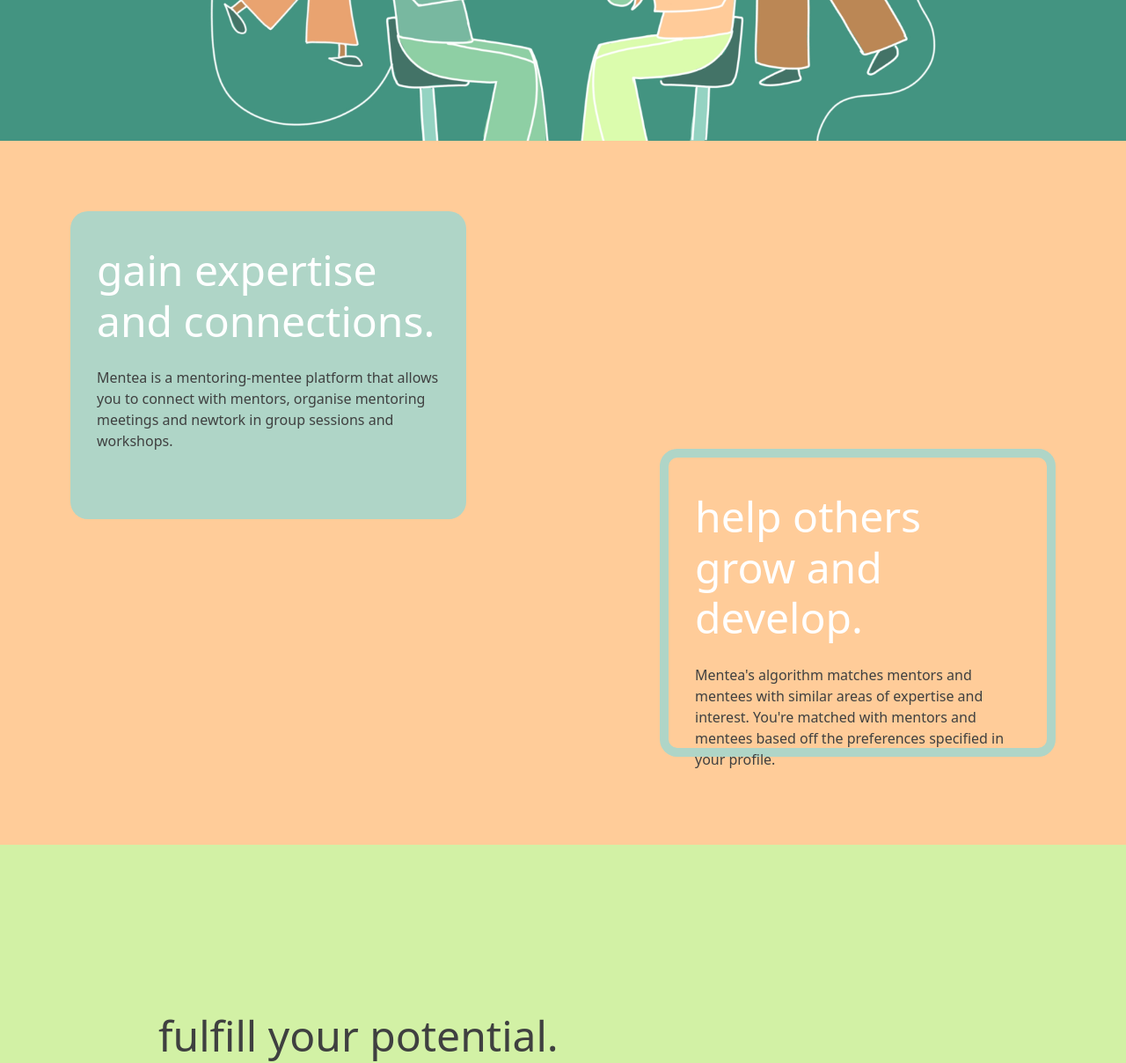
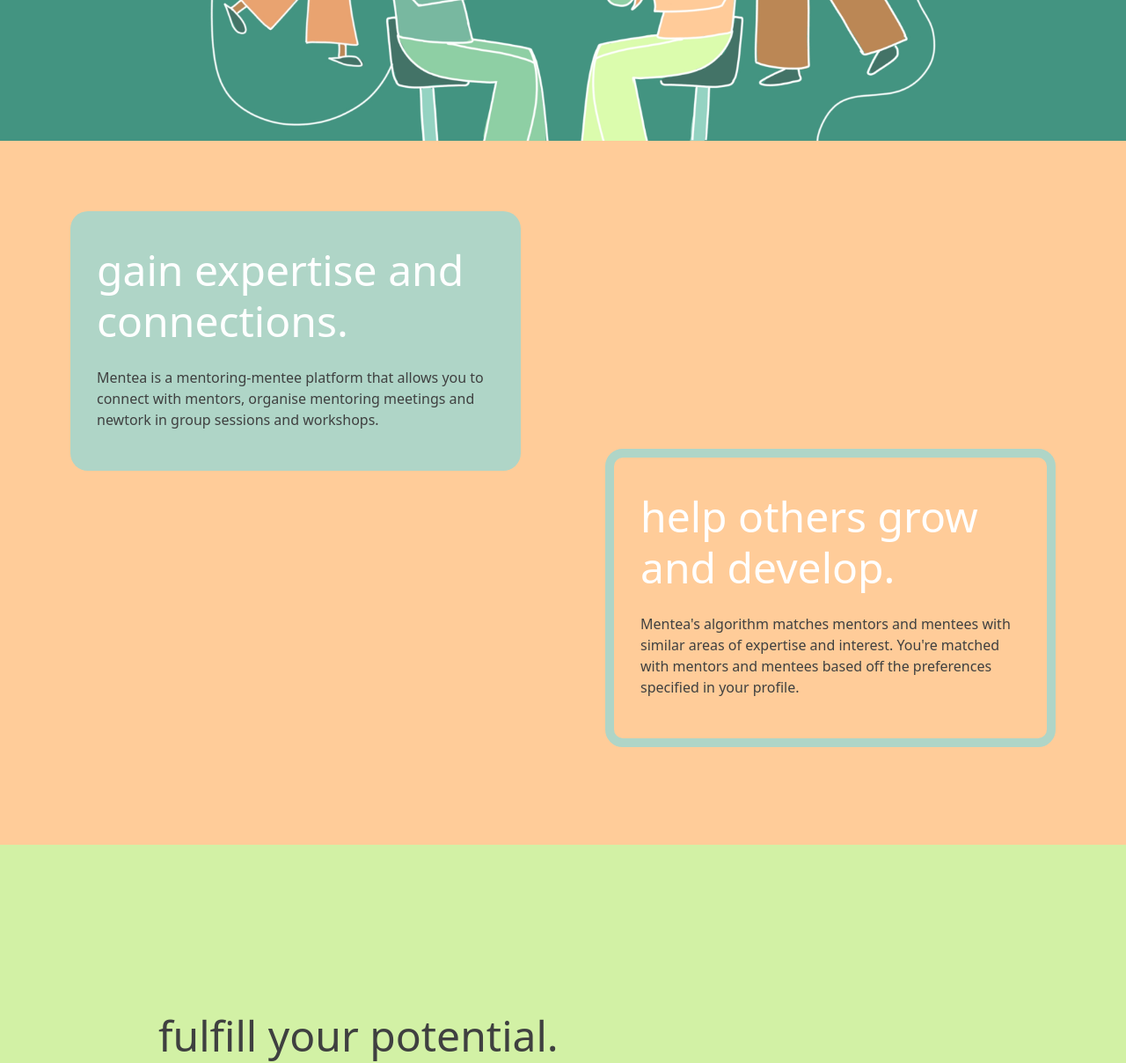
Before and after one commit to Joeyh021/mentea, a Django app: page / in a window 1280 px wide. Shown: the part 640-1848 px from the top of the page at 88% size. Run offline with Django 4.2, Linux system fonts and the light colour scheme; some libraries are stand-ins or nearby versions.

Commit message:
small changes to homepage

```diff
--- a/main/templates/main/index.html
+++ b/main/templates/main/index.html
@@ -3,7 +3,7 @@
 {% block title %}Home{% endblock %}
 
 {% block body %}
-<div class="bg-block-main-green" >
+<div class="bg-block-main-green">
     <br><br><br><br>
     <div class="center" style="text-align:center">
         <h1 class="mt-2 mb-0" color="#6e6464" style="font-size: 3rem;" color:>
--- a/static/css/local.css
+++ b/static/css/local.css
@@ -207,7 +207,7 @@ label{
 
 .bg-block-main-green {
     width: 100%;
-    height: 800px;
+    height: auto;
     position:absolute;
     top:0;
     left:0;
@@ -237,8 +237,8 @@ label{
 }
 
 .bg-text-boxes-homepage {
-    width:450px;
-    height:350px;
+    width:40%;
+    height:auto;
     padding: 30px;
     border: none;
     border-radius: 20px;
@@ -246,8 +246,8 @@ label{
 }
 
 .bg-text-boxes-homepage2 {
-    width:450px;
-    height:350px;
+    width:40%;
+    height:auto;
     padding: 30px;
     border:10px solid #AFD5C7;
     border-radius: 20px;
```
